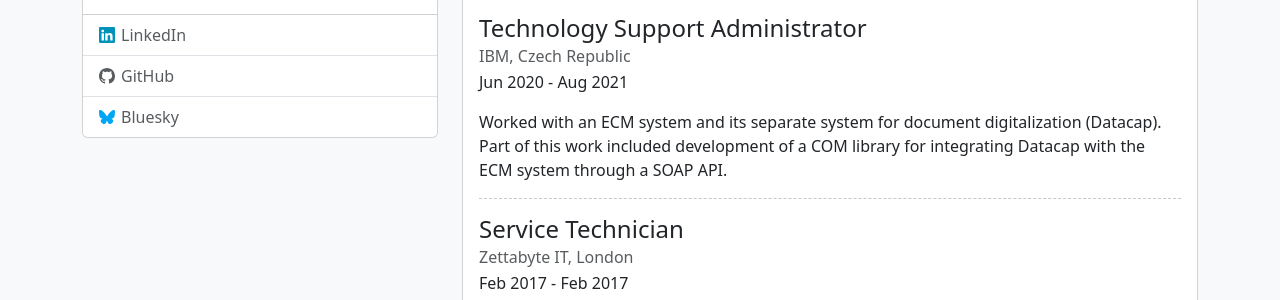
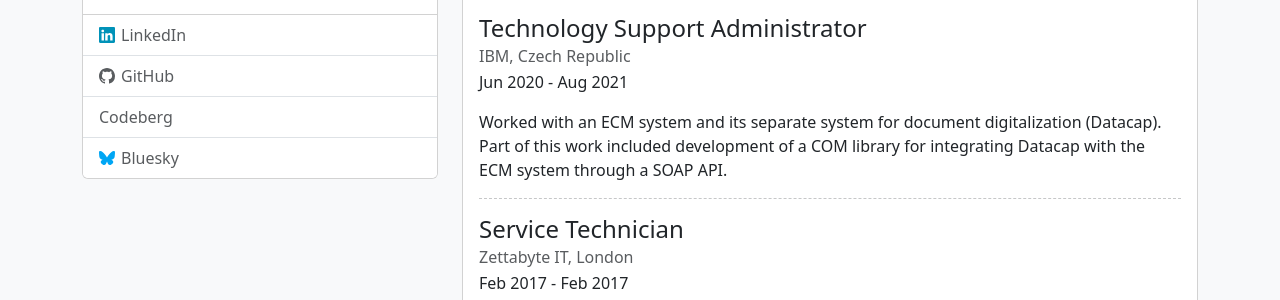
Before and after one commit to MichalMoudry/michalmoudry.github.io, a Jekyll site: the page built from index.html, in a window 1280 px wide and 900 px high. Shown: the part 445-745 px from the top of the window. Built offline with Jekyll 4.4.1, drawn with Linux system fonts in a browser that asks for light colours.

Commit message:
Updated links

```diff
--- a/_layouts/default.html
+++ b/_layouts/default.html
@@ -32,6 +32,10 @@
                                 </svg>
                                 GitHub
                             </a>
+                            <a href="https://codeberg.org/MichalMoudry" title="Codeberg"
+                                class="list-group-item list-group-item-action icon-link">
+                                Codeberg
+                            </a>
                             <a href="https://bsky.app/profile/michalmoudry.bsky.social" title="Bluesky"
                                 class="list-group-item list-group-item-action icon-link">
                                 <svg xmlns="http://www.w3.org/2000/svg" width="16" height="16" fill="currentColor"
```
Also changed, not shown: 1 other file.
